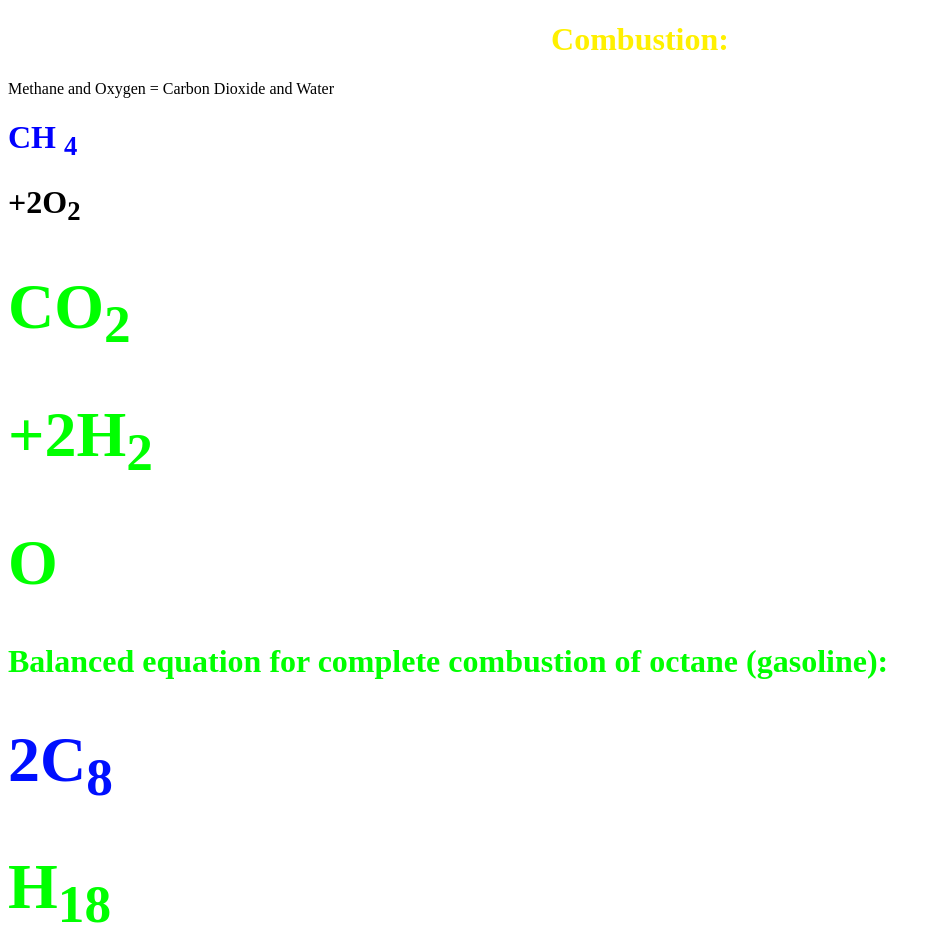
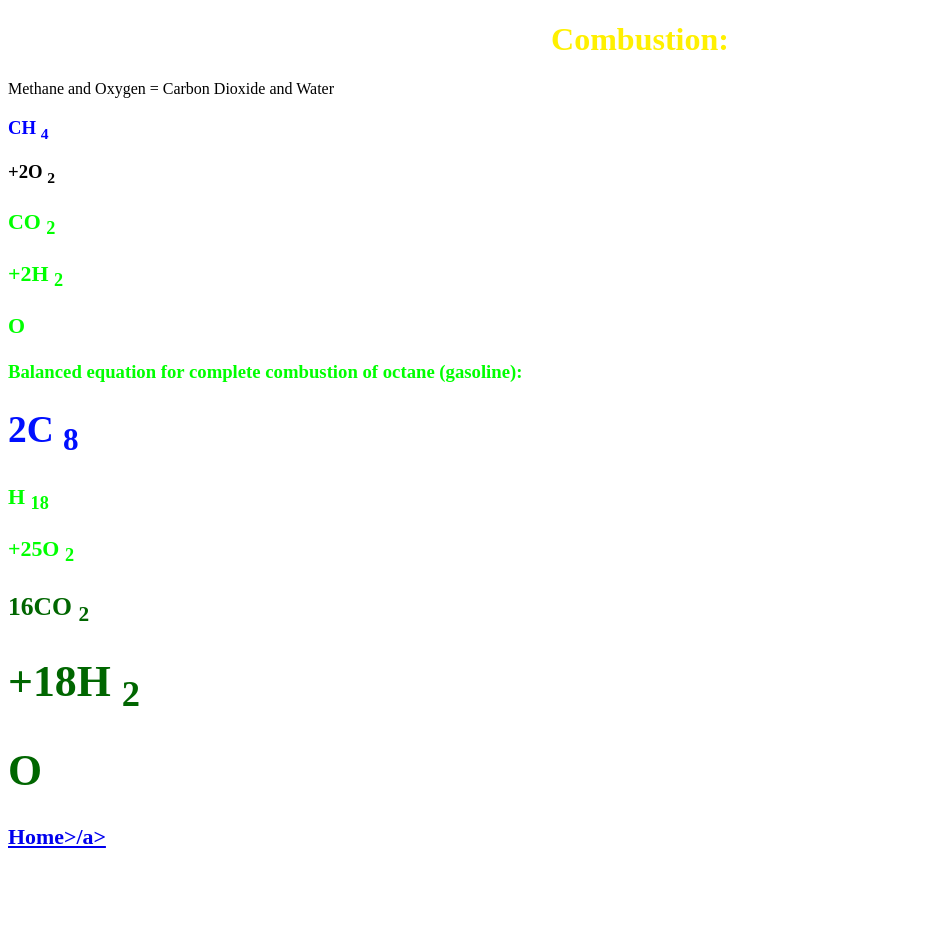
Before and after one commit to NYJapanFitness/georgecounts.github.io, a plain HTML site: page combustion.html in a window 1280 px wide. Shown: the top 938 px of the page, without its empty margins (0-941 px from the left). After the commit the page ends 872 px from the top, so only its background shows below. Drawn offline with Linux system fonts and the light colour scheme.

Commit message:
Update combustion.html

```diff
--- a/combustion.html
+++ b/combustion.html
@@ -9,10 +9,9 @@
     <h1 style="color: #FFF000; text-align: center;">
       Combustion:</h1>
     <p>Methane and Oxygen = Carbon Dioxide and Water</p>
-    <h1 style="color: #0000FF;">CH
-      <sub>4</sub><h1>+2O<sub>2</sub><span style="color: #00FF00;"><h1>CO</span><sub>2</sub><h1>+2H<sub>2</sub><h1>O</h1>
+    <h3 style="color: #0000FF;">CH <sub>4</sub> <h3>+2O <sub>2</sub> <span style="color: #00FF00;"><h3>CO</span> <sub>2</sub> <h3>+2H <sub>2</sub> <h3>O</h3>
       <p>Balanced equation for complete combustion of octane (gasoline):</p>
-      <h1 style="color: #000FFF;">2C<sub>8</sub><h1>H<sub>18</sub><h1>+25O<sub>2</sub><span style="color: #006600;"><h1>16CO</span><sub>2</sub><h1>+18 H<sub>2</sub><h1>O</h1>
+      <h1 style="color: #000FFF;">2C <sub>8</sub> <h3>H <sub>18</sub> <h3>+25O <sub>2</sub> <span style="color: #006600;"><h3>16CO</span> <sub>2</sub> <h1>+18H <sub>2</sub> <h1>O</h1>
     <a href="index.html">Home>/a>
    </body>
   </html>
```
